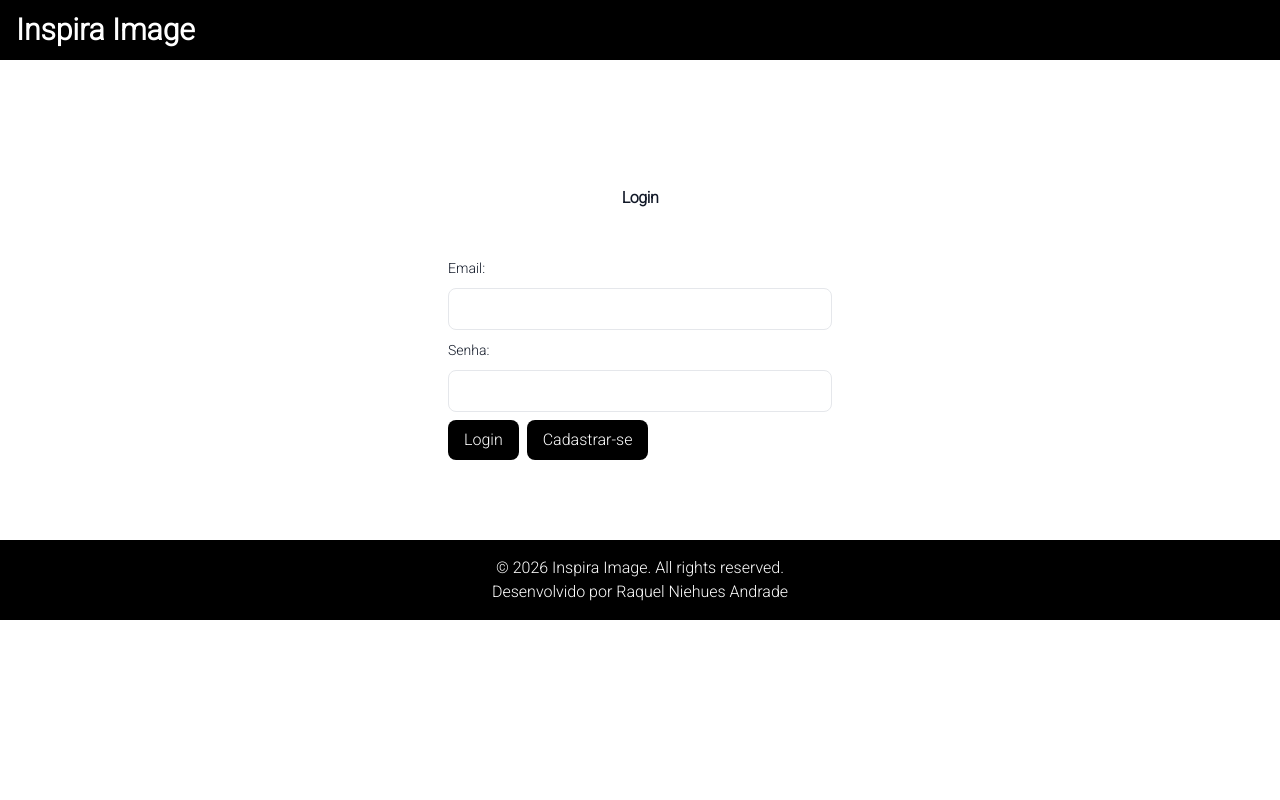
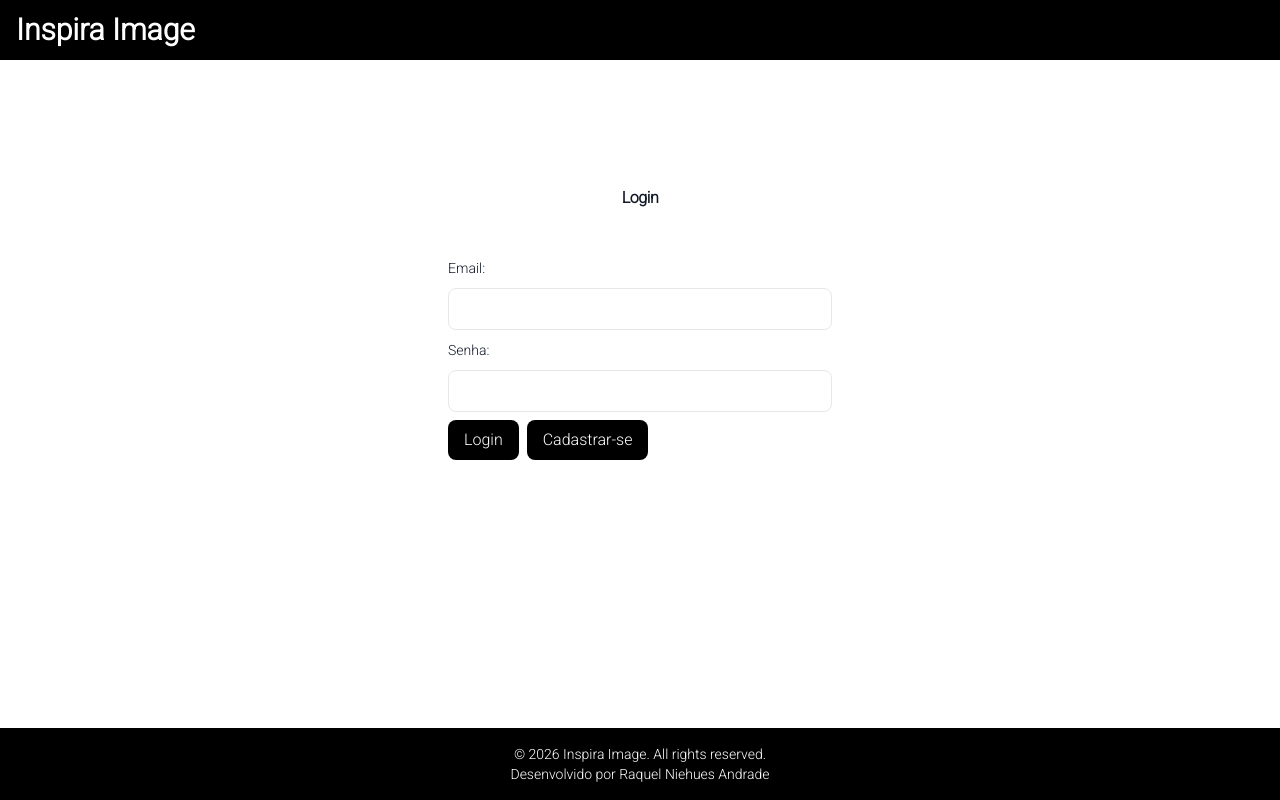
Before and after one commit to ahnaoRaquel/inspiraimage, a Next.js app in the folder inspiraimageui/: page / in a window 1280 px wide. Built offline with nearby package versions, Linux system fonts and the light colour scheme; no server answers.

Commit message:
Fazendo algumas mudanças

```diff
--- a/inspiraimageui/src/app/globals.css
+++ b/inspiraimageui/src/app/globals.css
@@ -12,6 +12,12 @@ body {
   color: rgb(var(--foreground-rgb));
 }
 
+
+html,
+body {
+  height: 100%;
+}
+
 nextjs-portal {
   display: none;
 }
--- a/inspiraimageui/src/components/Template.tsx
+++ b/inspiraimageui/src/components/Template.tsx
@@ -1,8 +1,11 @@
 'use client';
 
 import React from "react";
-import { ToastContainer } from 'react-toastify'
+import {ToastContainer} from 'react-toastify'
 import 'react-toastify/dist/ReactToastify.css';
+import {useAuth} from "@/resources";
+import {useRouter} from "next/navigation";
+import Link from "next/link";
 
 interface TemplateProps {
     children: React.ReactNode;
@@ -11,25 +14,32 @@ interface TemplateProps {
 
 export const Template: React.FC<TemplateProps> = ({children, loading = false}: TemplateProps) => {
     return (
-        <>
+        <div className="min-h-screen flex flex-col">
             <Header/>
-            <div className={`${loading ? "animate-pulse" : ""} container mx-auto px-4 mt-8`}>
+
+            <main className={`flex-1 ${loading ? "animate-pulse" : ""}`}>
+                <div className="container mx-auto px-4 mt-8">
                     <RenderIf condition={loading}>
                         <div className="text-center">
                             <Loading/>
                         </div>
                     </RenderIf>
+
                     {children}
                 </div>
+            </main>
+
             <Footer/>
-            <ToastContainer position='top-right'
+
+            <ToastContainer
+                position="top-right"
                 autoClose={8000}
                 hideProgressBar={false}
                 draggable={false}
-                            closeOnClick={true}
-                            pauseOnHover={true}
+                closeOnClick
+                pauseOnHover
             />
-        </>
+        </div>
     )
 }
 
@@ -64,10 +74,36 @@ const Loading: React.FC = () => {
 }
 
 const Header: React.FC = () => {
+
+    const auth = useAuth();
+    const user = auth.getUserSession();
+    const router = useRouter();
+
+    function logout() {
+        auth.invalidateSession();
+        router.push("/login");
+    }
+
     return (
         <header className="bg-black text-white py-3">
             <div className="container mx-auto flex justify-between items-center px-4">
+                <Link href="/galeria">
                     <h1 className="text-3xl font-bold">Inspira Image</h1>
+                </Link>
+                <RenderIf condition={!!user}>
+                    <div className="flex items-center">
+                        <div className="relative">
+                            <span className="w-64 py-3 px-6 text-md">
+                                Olá, {user?.name}
+                            </span>
+                            <span className="w-64 py-3 px-6 text-sm">
+                                <a href="#" onClick={logout}>
+                                    Sair
+                                </a>
+                            </span>
+                        </div>
+                    </div>
+                </RenderIf>
             </div>
         </header>
     )
@@ -75,10 +111,10 @@ const Header: React.FC = () => {
 
 const Footer: React.FC = () => {
     return (
-        <footer className="bg-black text-white py-4 mt-8">
-            <div className="container mx-auto text-center">
+        <footer className="bg-black text-white py-4">
+            <div className="container mx-auto text-center text-sm">
                 <p>&copy; 2026 Inspira Image. All rights reserved.</p>
-                        Desenvolvido por Raquel Niehues Andrade
+                <p>Desenvolvido por Raquel Niehues Andrade</p>
             </div>
         </footer>
     )
--- a/inspiraimageui/src/resources/image/image.service.ts
+++ b/inspiraimageui/src/resources/image/image.service.ts
@@ -1,7 +1,7 @@
 import { Image } from "./image.resource";
 
 class ImageService {
-    baseUrl: string = "http://localhost:8080/v1/images";
+    baseUrl: string = process.env.NEXT_PUBLIC_API_URL + '/v1/images';
 
     async buscar(query: string = "", extension: string = "") : Promise<Image[]> {
         const url = `${this.baseUrl}?query=${query}&extension=${extension}`;
```
Also changed, not shown: 1 other file (tests, documents, lock files or other folders). Lines whose indentation alone changed are shown as unchanged.
